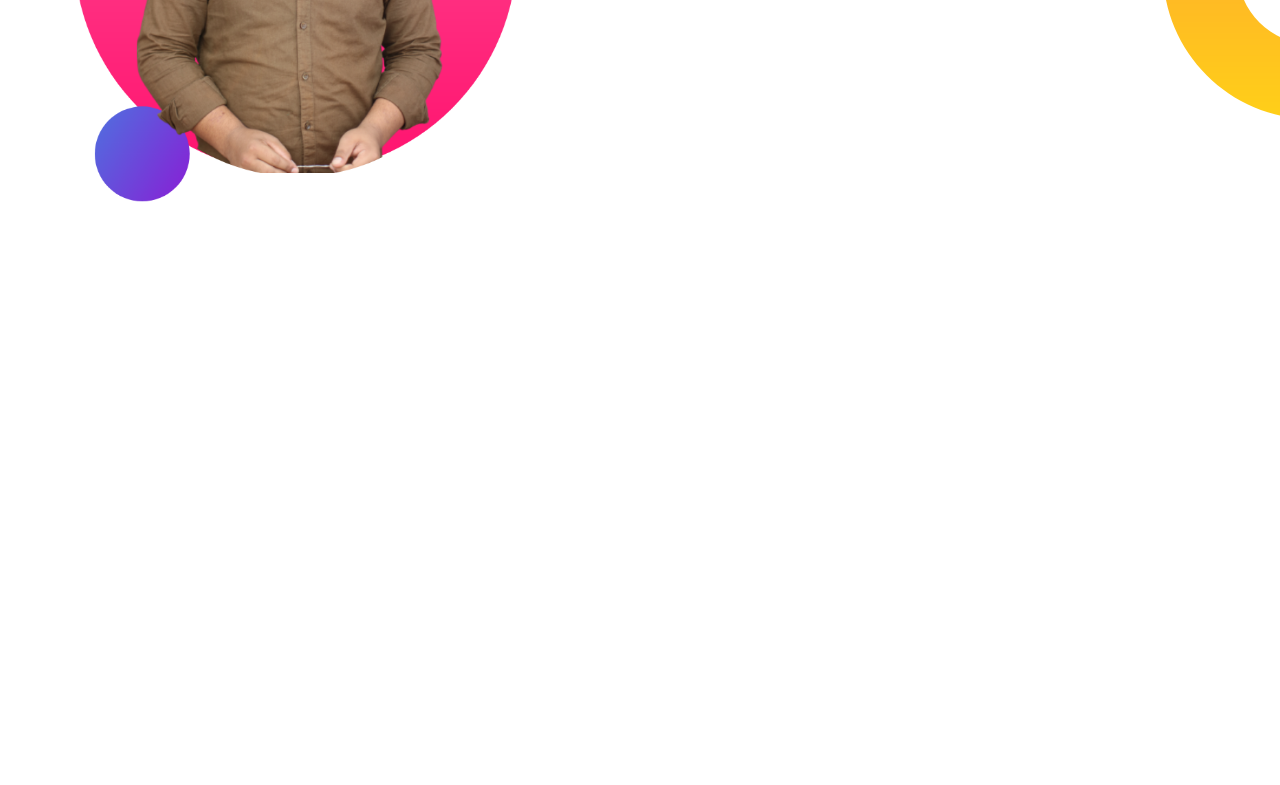
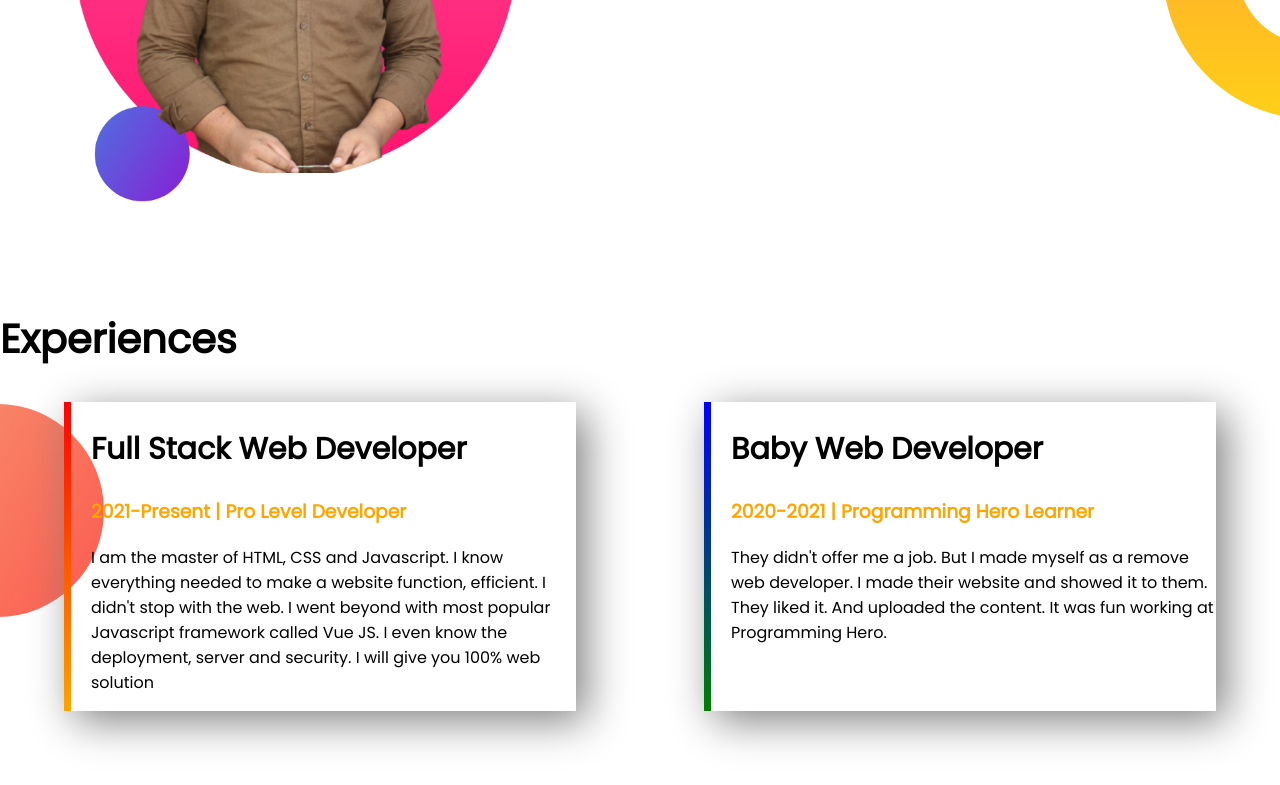
Before and after one commit to Almcdr/My-protfolio-website, a plain HTML site: page indext.html in a window 1280 px wide. Shown: the part 865-1650 px from the top of the page. Before the commit the page ends 1174 px from the top, so only its background shows below. Drawn offline with Linux system fonts and the light colour scheme.

Commit message:
add for wev-content

```diff
--- a/indext.html
+++ b/indext.html
@@ -13,7 +13,7 @@
 
 </head>
 <body>
-    <section class="top-banner">
+    <section class="top-banner flexible-container">
         <div class="ref-ruf">
             <h1>Welcome <span class="desh">To</span> </h1>
         <h1> <span class="kulon">Al Munayem </span> World!</h1>
@@ -29,7 +29,7 @@
 
 </section>
 
-<section class="light-dream">
+<section class="light-dream flexible-container">
     <div class="ref-ruf">
         <img src="images/my-bg2.png" alt="">
     </div>
@@ -44,6 +44,24 @@
 
     </div>
 </section>
+<section class="experiences-erea">
+    <h1>Experiences</h1>
+    <div class="flexible-container">
+        <div id="wev-content" class="experiences-item">
+            <h2>Full Stack Web Developer</h2>
+            <h3 class="kulon">2021-Present | Pro Level Developer</h3>
+            <p>I am the master of HTML, CSS and Javascript. I know everything needed to make a website function, efficient. I didn't stop with the web. I went beyond with most popular Javascript framework called Vue JS. I even know the deployment, server and security. I will give you 100% web solution</p>
+
+
+        </div>
+        <div id="wev-content-host" class="experiences-item">
+            <h2>Baby Web Developer</h2>
+            <h3 class="kulon">2020-2021 | Programming Hero Learner</h3>
+            <p>They didn't offer me a job. But I made myself as a remove web developer. I made their website and showed it to them. They liked it. And uploaded the content. It was fun working at Programming Hero.</p>
+        </div>
+    </div>
+
+</section>
 
 </body>
 </html>
--- a/style.css
+++ b/style.css
@@ -5,13 +5,16 @@ body{
 h1{
     font-size: 40px;
 }
+h2{
+    font-size: 30px;
+}
 .desh{
     color: orange;
 }
 .kulon{
     color: orange;
 }
-section{
+.flexible-container{
     display: flex;
     margin-bottom: 100px;
 }
@@ -40,3 +43,27 @@ section{
     background-position: right;
     background-repeat: no-repeat;
 }
+.experiences-erea{
+    background-image: url(images/exp-bg.png);
+    background-repeat: no-repeat;
+    background-position: left;
+}
+.experiences-item{
+    width:40%;
+    margin-left: 5%;
+    margin-right: 5%;
+    padding-left: 20px;
+
+    box-shadow: 10px 10px 40px gray;
+}
+
+#wev-content{
+    border-left: 7px solid;
+    border-image: linear-gradient(red, orange);
+    border-image-slice: 1;
+}
+#wev-content-host{
+    border-left: 7px solid;
+    border-image: linear-gradient(blue, green);
+    border-image-slice: 1;
+}
```
